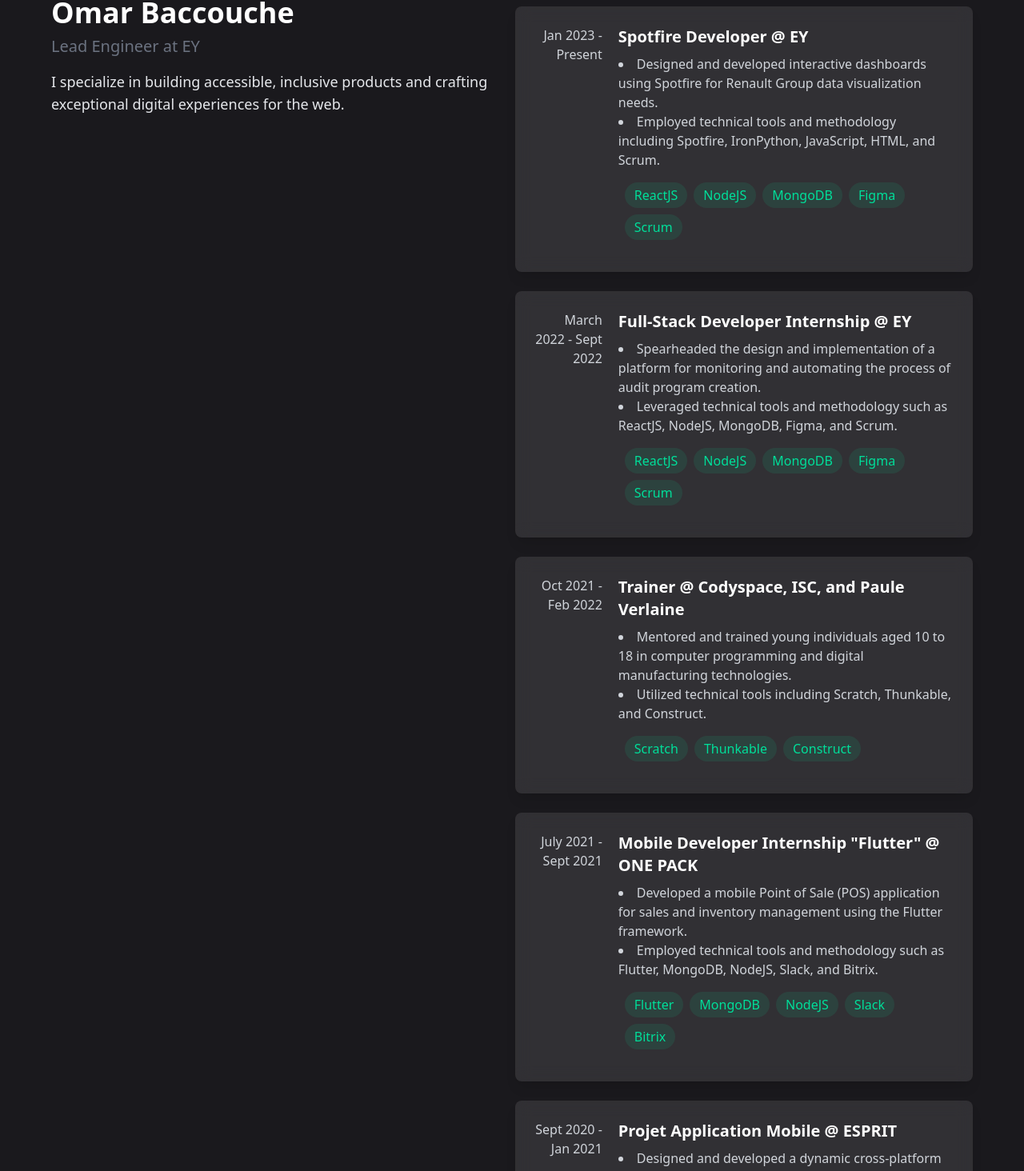
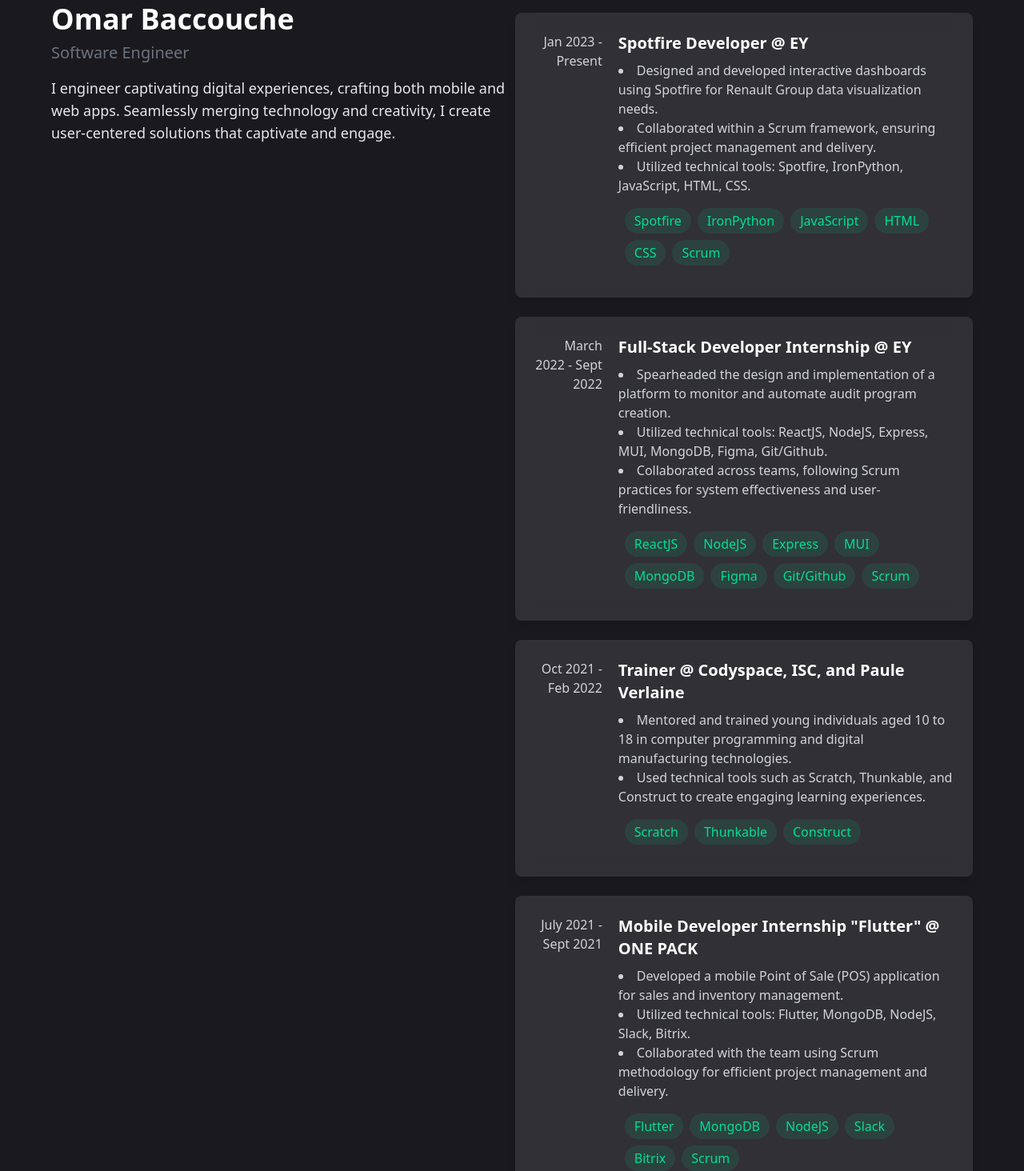
Before and after one commit to baccouchee/portfolio-template, a React (Vite) app: page / in a window 1280 px wide. Shown: the part 1294-2758 px from the top of the page at 80% size. Built offline with nearby package versions, Linux system fonts and the light colour scheme.

Commit message:
fixed hero bug

```diff
--- a/src/components/ExperienceBlock.jsx
+++ b/src/components/ExperienceBlock.jsx
@@ -18,25 +18,27 @@
       title: 'Spotfire Developer @ EY',
       description: [
         'Designed and developed interactive dashboards using Spotfire for Renault Group data visualization needs.',
-        'Employed technical tools and methodology including Spotfire, IronPython, JavaScript, HTML, and Scrum.',
+        'Collaborated within a Scrum framework, ensuring efficient project management and delivery.',
+        'Utilized technical tools: Spotfire, IronPython, JavaScript, HTML, CSS.',
       ],
-      technologie: ['ReactJS', 'NodeJS', 'MongoDB', 'Figma', 'Scrum'],
+      technologie: ['Spotfire', 'IronPython', 'JavaScript', 'HTML', 'CSS', 'Scrum'],
     },
     {
       date: 'March 2022 - Sept 2022',
       title: 'Full-Stack Developer Internship @ EY',
       description: [
-        'Spearheaded the design and implementation of a platform for monitoring and automating the process of audit program creation.',
-        'Leveraged technical tools and methodology such as ReactJS, NodeJS, MongoDB, Figma, and Scrum.',
+        'Spearheaded the design and implementation of a platform to monitor and automate audit program creation.',
+        'Utilized technical tools: ReactJS, NodeJS, Express, MUI, MongoDB, Figma, Git/Github.',
+        'Collaborated across teams, following Scrum practices for system effectiveness and user-friendliness.',
       ],
-      technologie: ['ReactJS', 'NodeJS', 'MongoDB', 'Figma', 'Scrum'],
+      technologie: ['ReactJS', 'NodeJS', 'Express', 'MUI', 'MongoDB', 'Figma', 'Git/Github', 'Scrum'],
     },
     {
       date: 'Oct 2021 - Feb 2022',
       title: 'Trainer @ Codyspace, ISC, and Paule Verlaine',
       description: [
         'Mentored and trained young individuals aged 10 to 18 in computer programming and digital manufacturing technologies.',
-        'Utilized technical tools including Scratch, Thunkable, and Construct.',
+        'Used technical tools such as Scratch, Thunkable, and Construct to create engaging learning experiences.',
       ],
       technologie: ['Scratch', 'Thunkable', 'Construct'],
     },
@@ -44,26 +46,27 @@
       date: 'July 2021 - Sept 2021',
       title: 'Mobile Developer Internship "Flutter" @ ONE PACK',
       description: [
-        'Developed a mobile Point of Sale (POS) application for sales and inventory management using the Flutter framework.',
-        'Employed technical tools and methodology such as Flutter, MongoDB, NodeJS, Slack, and Bitrix.',
+        'Developed a mobile Point of Sale (POS) application for sales and inventory management.',
+        'Utilized technical tools: Flutter, MongoDB, NodeJS, Slack, Bitrix.',
+        'Collaborated with the team using Scrum methodology for efficient project management and delivery.',
       ],
-      technologie: ['Flutter', 'MongoDB', 'NodeJS', 'Slack', 'Bitrix'],
+      technologie: ['Flutter', 'MongoDB', 'NodeJS', 'Slack', 'Bitrix', 'Scrum'],
     },
     {
       date: 'Sept 2020 - Jan 2021',
       title: 'Projet Application Mobile @ ESPRIT',
       description: [
         'Designed and developed a dynamic cross-platform mobile application connecting service providers and clients.',
-        'Utilized technical tools including Java, Android, Swift, SQL, and NodeJS.',
+        'Utilized technical tools: Java, Android, Swift, SQL, Git/Github, NodeJS.',
       ],
-      technologie: ['Java', 'Android', 'Swift', 'SQL', 'NodeJS'],
+      technologie: ['Java', 'Android', 'Swift', 'SQL', 'Git/Github', 'NodeJS'],
     },
     {
       date: 'Oct 2020 - Jan 2021',
       title: 'Freelance Web Developer @ PGG',
       description: [
         'Designed, developed, optimized for SEO, and hosted a showcase website.',
-        'Successfully executed the project utilizing ES6.',
+        'Executed the project successfully using ES6.',
         'Reference: powerglobalgroup.com.',
       ],
       technologie: ['ES6'],
@@ -79,10 +82,10 @@
       <div className="md:flex md:justify-center px-8 md:space-x-2">
         <div className="flex flex-col text-left md:pl-8 md:w-[50%]">
           <h1 className="text-4xl font-bold text-white mb-2">Omar Baccouche</h1>
-          <h3 className="text-xl text-gray-500 mb-4">Lead Engineer at EY</h3>
+          <h3 className="text-xl text-gray-500 mb-4">Software Engineer</h3>
           <p className="text-lg text-gray-200">
-            I specialize in building accessible, inclusive products and crafting exceptional digital experiences for the
-            web.
+            I engineer captivating digital experiences, crafting both mobile and web apps. Seamlessly merging technology
+            and creativity, I create user-centered solutions that captivate and engage.
           </p>
         </div>
         <div className="flex flex-col md:w-[50%] md:pr-8">
--- a/src/components/hero.jsx
+++ b/src/components/hero.jsx
@@ -5,15 +5,15 @@
   return (
     <section id="hero">
       <div className="w-full h-full mx-auto text-center flex flex-col justify-center bg-body">
-        <p className="text-stroke text-body text-transparent font-bold md:text-4xl font-body uppercase mt-10">
+        <p className="text-stroke text-body text-transparent font-bold text-4xl font-body uppercase mt-10">
           Elevating Web Experiences
         </p>
 
-        <h1 className="md:text-3xl text-white sm:text-xl   text-l font-body font-light md:py-6 mt-10">Hi, i am Omar</h1>
-        <p className="md:text-3xl text-white sm:text-xl  text-l font-body font-light">
+        <h1 className="text-3xl text-white font-body font-light md:py-6 mt-10">Hi, i am Omar</h1>
+        <p className="text-3xl text-white sm:text-xl font-body font-light">
           Software Engineer, Front End & App Developer
         </p>
-        <p className="md:text-2xl text-xl font-light text-gray-300 font-body">
+        <p className="text-2xl font-light text-gray-300 mt-4 font-body">
           Harnessing technology to create stunning web solutions and elevate brands
         </p>
 
```
Also changed, not shown: 1 other file (tests, documents, lock files or other folders).
